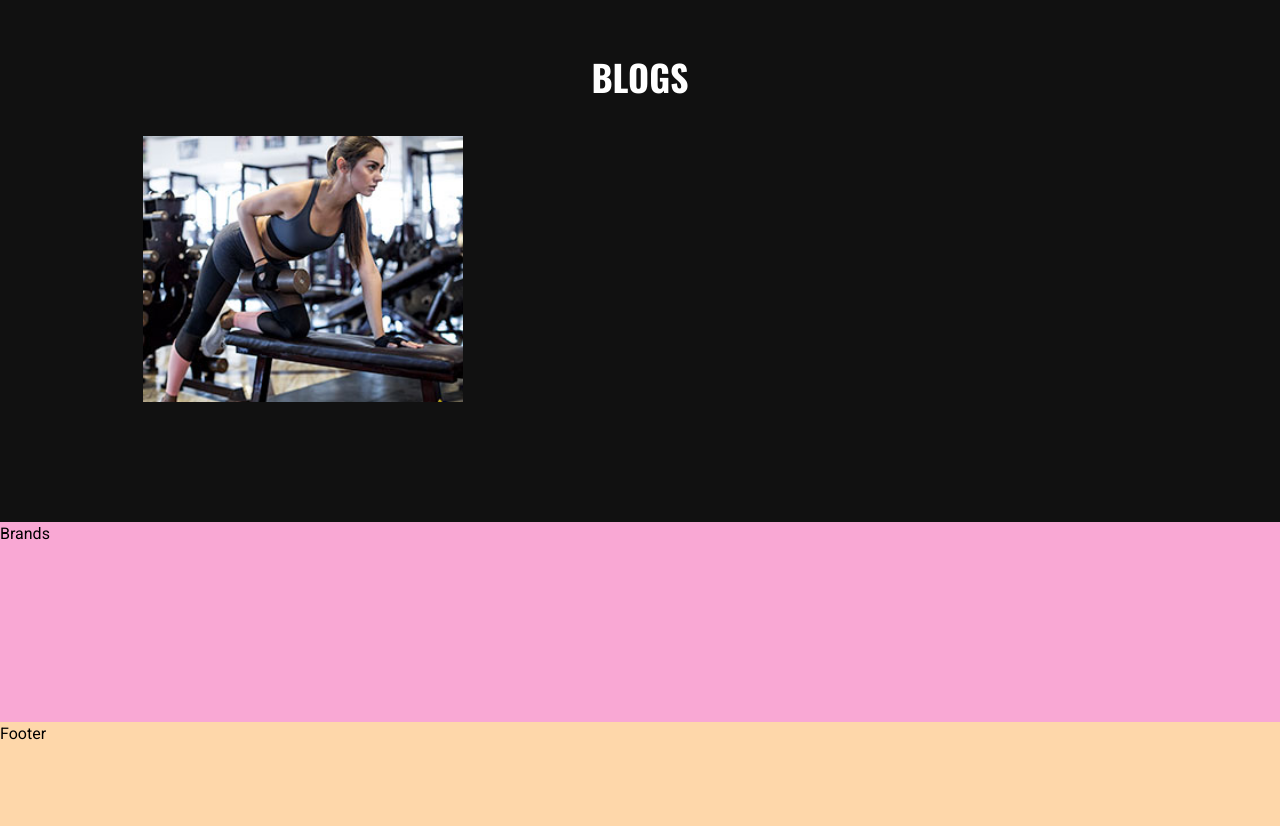
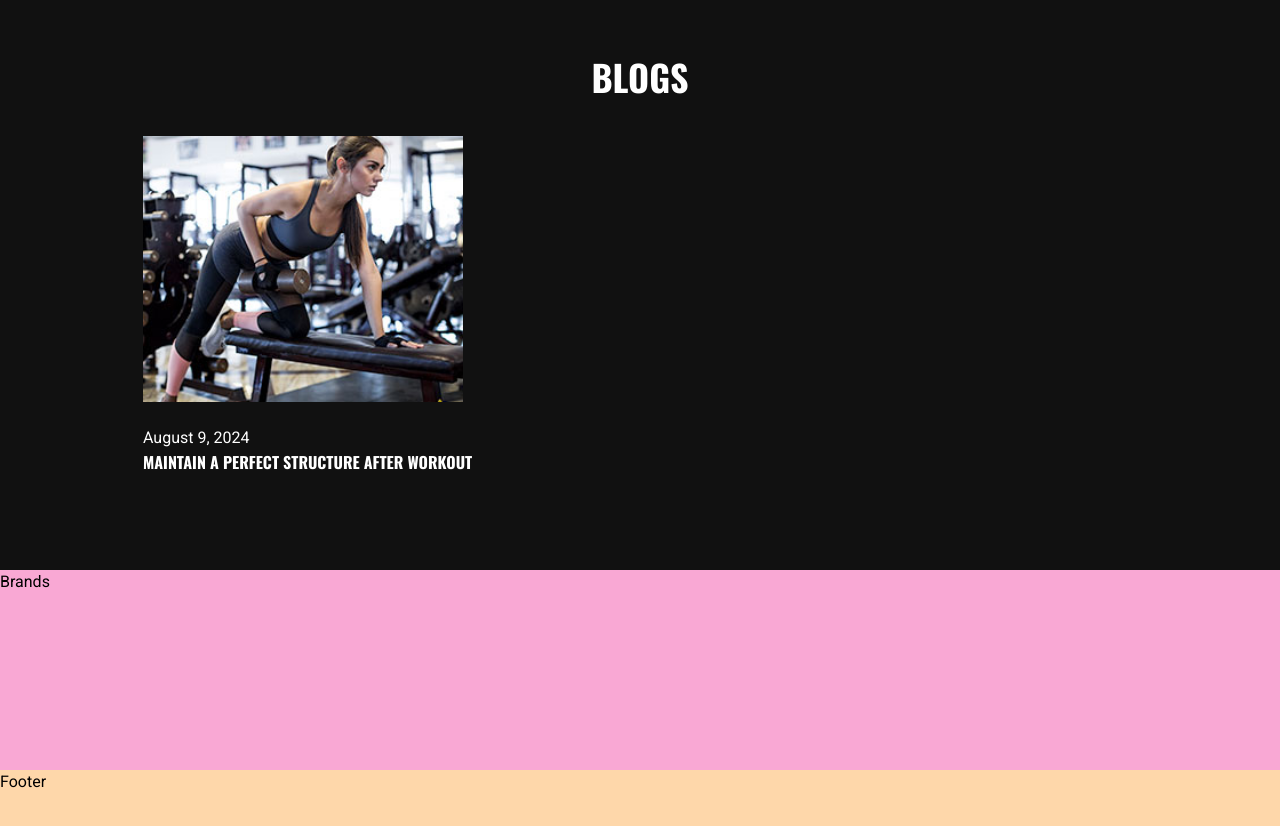
Before and after one commit to Quincy-Fer/fit-physique, a Next.js app: page / in a window 1280 px wide. Shown: the part 5660-6486 px from the top of the page. Built offline with nearby package versions, Linux system fonts and the light colour scheme.

Commit message:
render image date and title for each blogpost

```diff
--- a/components/Blog.tsx
+++ b/components/Blog.tsx
@@ -14,6 +14,7 @@ import SwiperNavButtons from "./SwiperNavButtons";
 import { motion } from "framer-motion";
 import { fadeIn } from "@/lib/variants";
 import Image from "next/image";
+import Link from "next/link";
 
 const blogData = [
   {
@@ -74,11 +75,25 @@ const Blog = () => {
         <div>
           <Swiper>
             {blogData.map((item, index) => {
-              return <SwiperSlide key={index}>
-                <div>
-                  <Image src={item.img} width={320} height={266} alt="" className="mb-6" />
-                </div>
-              </SwiperSlide>;
+              return (
+                <SwiperSlide key={index}>
+                  <div>
+                    <Image
+                      src={item.img}
+                      width={320}
+                      height={266}
+                      alt=""
+                      className="mb-6"
+                    />
+                  </div>
+                  <div>
+                    <p>{item.data}</p>
+                    <Link href={item.href}>
+                      <h5>{item.title}</h5>
+                    </Link>
+                  </div>
+                </SwiperSlide>
+              );
             })}
           </Swiper>
         </div>
```
